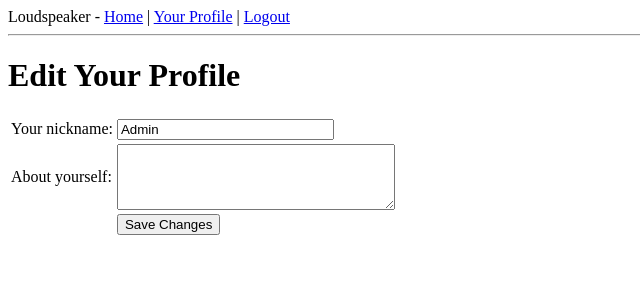
After one commit to tinawong15/intro-project, a Flask app: page /edit in a window 1280 px wide. The commit adds this page. Shown: the top 300 px of the page, without its empty margins (0-640 px from the left). Run offline with Flask 2, Linux system fonts and the light colour scheme; a user stored in the database is signed in; data comes from the database, SQL or seed files in the repository; both versions use the stored data as it was after the commit.

Commit message:
edit profile

```diff
--- a/app/forms.py
+++ b/app/forms.py
@@ -1,6 +1,6 @@
 from flask_wtf import Form
-from wtforms import StringField, PasswordField, SubmitField
-from wtforms.validators import DataRequired, EqualTo, Email
+from wtforms import StringField, PasswordField, SubmitField, TextAreaField
+from wtforms.validators import DataRequired, EqualTo, Email, Length
 from .models import User
 
 class LoginForm(Form):
@@ -31,3 +31,7 @@ class SignupForm(Form):
 			isError = True
 
 		return not isError
+
+class EditForm(Form):
+	nickname = StringField('nickname', validators=[DataRequired()])
+	about_me = TextAreaField('about_me', validators=[Length(min=0, max=140)])
--- a/app/models.py
+++ b/app/models.py
@@ -1,4 +1,5 @@
 from app import db
+from hashlib import md5
 
 class User(db.Model):
     id = db.Column(db.Integer, primary_key = True)
@@ -9,6 +10,8 @@ class User(db.Model):
     password = db.Column(db.String(120), index = True, unique = False)
     email = db.Column(db.String(120), index=True, unique=True)
     posts = db.relationship('Post', backref = 'author', lazy = 'dynamic')
+    about_me = db.Column(db.String(140))
+    last_seen = db.Column(db.DateTime)
 
     @property
     def is_authenticated(self):
@@ -28,6 +31,9 @@ class User(db.Model):
         except NameError:
             return str(self.id)  # python 3
 
+    def avatar(self,size):
+        return 'http://www.gravatar.com/avatar/%s?d=mm&s=%d' % (md5(self.email.encode('utf-8')).hexdigest(), size)
+
     def __repr__(self):
         return '<User %r' % (self.username)
 
--- a/app/templates/base.html
+++ b/app/templates/base.html
@@ -5,6 +5,7 @@
   <body>
       <div>Loudspeaker - <a href="/index">Home</a>
       {% if g.user.is_authenticated %}
+      | <a href="{{ url_for('user', username=g.user.username) }}">Your Profile</a>
       | <a href="{{ url_for('logout') }}">Logout</a>
       {% else %}
       | <a href="{{ url_for('login') }}">Login</a>
--- /dev/null
+++ b/app/templates/edit.html
@@ -0,0 +1,23 @@
+<!-- extend base layout -->
+{% extends "base.html" %}
+
+{% block content %}
+  <h1>Edit Your Profile</h1>
+  <form action="" method="post" name="edit">
+      {{form.hidden_tag()}}
+      <table>
+          <tr>
+              <td>Your nickname:</td>
+              <td>{{ form.nickname(size=24) }}</td>
+          </tr>
+          <tr>
+              <td>About yourself:</td>
+              <td>{{ form.about_me(cols=32, rows=4) }}</td>
+          </tr>
+          <tr>
+              <td></td>
+              <td><input type="submit" value="Save Changes"></td>
+          </tr>
+      </table>
+  </form>
+{% endblock %}
--- /dev/null
+++ b/app/templates/post.html
@@ -0,0 +1,5 @@
+<table>
+    <tr valign="top">
+        <td><img src="{{ post.author.avatar(50) }}"></td><td><i>{{ post.author.nickname }} says:</i><br>{{ post.body }}</td>
+    </tr>
+</table>
--- a/app/views.py
+++ b/app/views.py
@@ -1,8 +1,9 @@
 from flask import render_template, flash, redirect, session, url_for, request, g
 from flask_login import login_user, logout_user, current_user, login_required
 from app import app, db, lm
-from .forms import LoginForm, SignupForm
+from .forms import LoginForm, SignupForm, EditForm
 from .models import User
+from datetime import datetime
 
 @lm.user_loader
 def load_user(id):
@@ -11,6 +12,10 @@ def load_user(id):
 @app.before_request
 def before_request():
     g.user = current_user
+    if g.user.is_authenticated:
+        g.user.last_seen = datetime.utcnow()
+        db.session.add(g.user)
+        db.session.commit()
 
 @app.route('/')
 @app.route('/index')
@@ -68,3 +73,34 @@ def signup():
 def logout():
     logout_user()
     return redirect(url_for('index'))
+
+@app.route('/user/<username>')
+@login_required
+def user(username):
+    user = User.query.filter_by(username=username).first()
+    if user == None:
+        flash('User %s not found.' % username)
+        return redirect(url_for('index'))
+    posts = [
+        {'author': user, 'body': 'Test post #1'},
+        {'author': user, 'body': 'Test post #2'}
+    ]
+    return render_template('user.html',
+                           user=user,
+                           posts=posts)
+
+@app.route('/edit', methods=['GET', 'POST'])
+@login_required
+def edit():
+    form = EditForm()
+    if form.validate_on_submit():
+        g.user.nickname = form.nickname.data
+        g.user.about_me = form.about_me.data
+        db.session.add(g.user)
+        db.session.commit()
+        flash('Your changes have been saved.')
+        return redirect(url_for('edit'))
+    else:
+        form.nickname.data = g.user.nickname
+        form.about_me.data = g.user.about_me
+    return render_template('edit.html', form=form)
```
Also changed, not shown: app/templates/user.html (added, +20 -0 lines), db_repository/versions/005_migration.py (added, +35 -0 lines), app.db, 4 other files.
